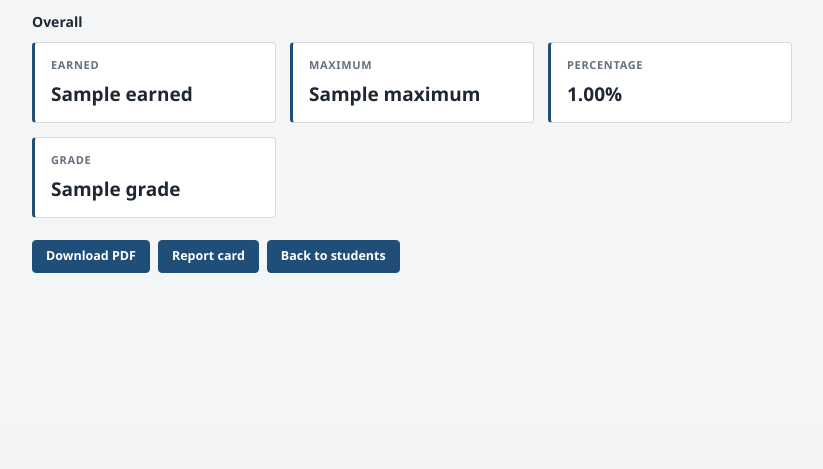
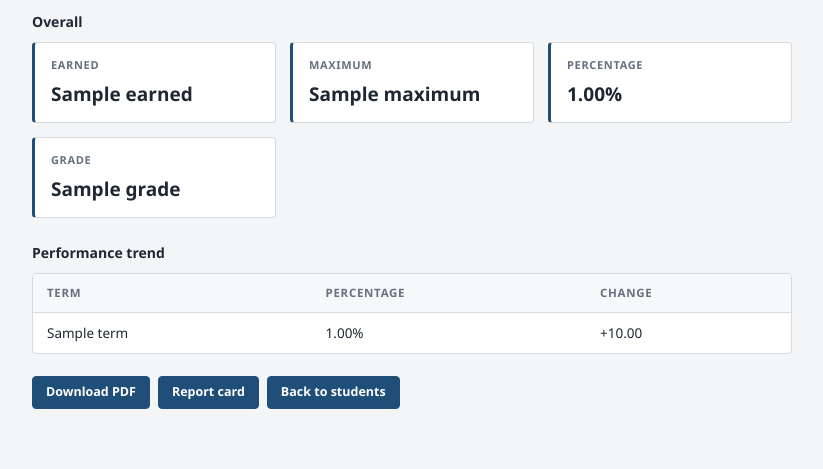
Before and after one commit to atharvabce-vit/Student-Grade-Portal, a Flask app: template templates/transcript.html in a window 1280 px wide. Shown: the part 375-844 px from the top of the page, without its empty margins (52-875 px from the left). Before the commit the page ends 648 px from the top, so only its background shows below. Run offline with Flask 3, Linux system fonts and the light colour scheme; the template is opened without the code that fills it: most values are stand-ins (such as "Sample title", 1, 10 or a date in 2020).

Commit message:
Show the performance trend on the transcript

```diff
--- a/templates/transcript.html
+++ b/templates/transcript.html
@@ -53,6 +53,26 @@
   <p>No term marks recorded for this student yet.</p>
   {% endif %}
 
+  {% if trend %}
+  <h3>Performance trend</h3>
+  <table class="no-print">
+    <thead>
+      <tr><th>Term</th><th>Percentage</th><th>Change</th></tr>
+    </thead>
+    <tbody>
+      {% for point in trend %}
+      <tr>
+        <td>{{ point.term }}</td>
+        <td>{{ "%.2f"|format(point.percentage) }}%</td>
+        <td class="{{ point.direction }}">
+          {% if point.change is none %}-{% else %}{{ "%+.2f"|format(point.change) }}{% endif %}
+        </td>
+      </tr>
+      {% endfor %}
+    </tbody>
+  </table>
+  {% endif %}
+
   <div class="report-actions no-print">
     {% if self_view %}
     <a class="button" href="{{ url_for('me_transcript_pdf_page') }}">Download PDF</a>
```
